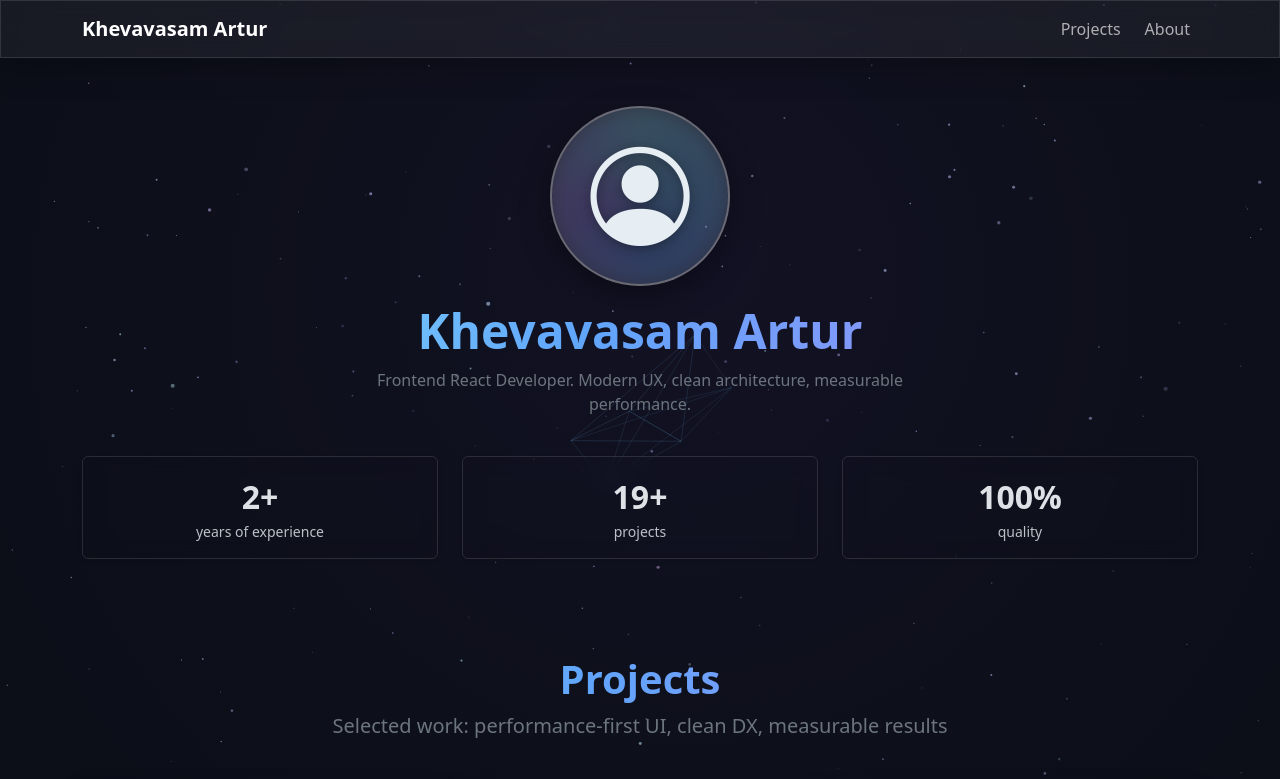
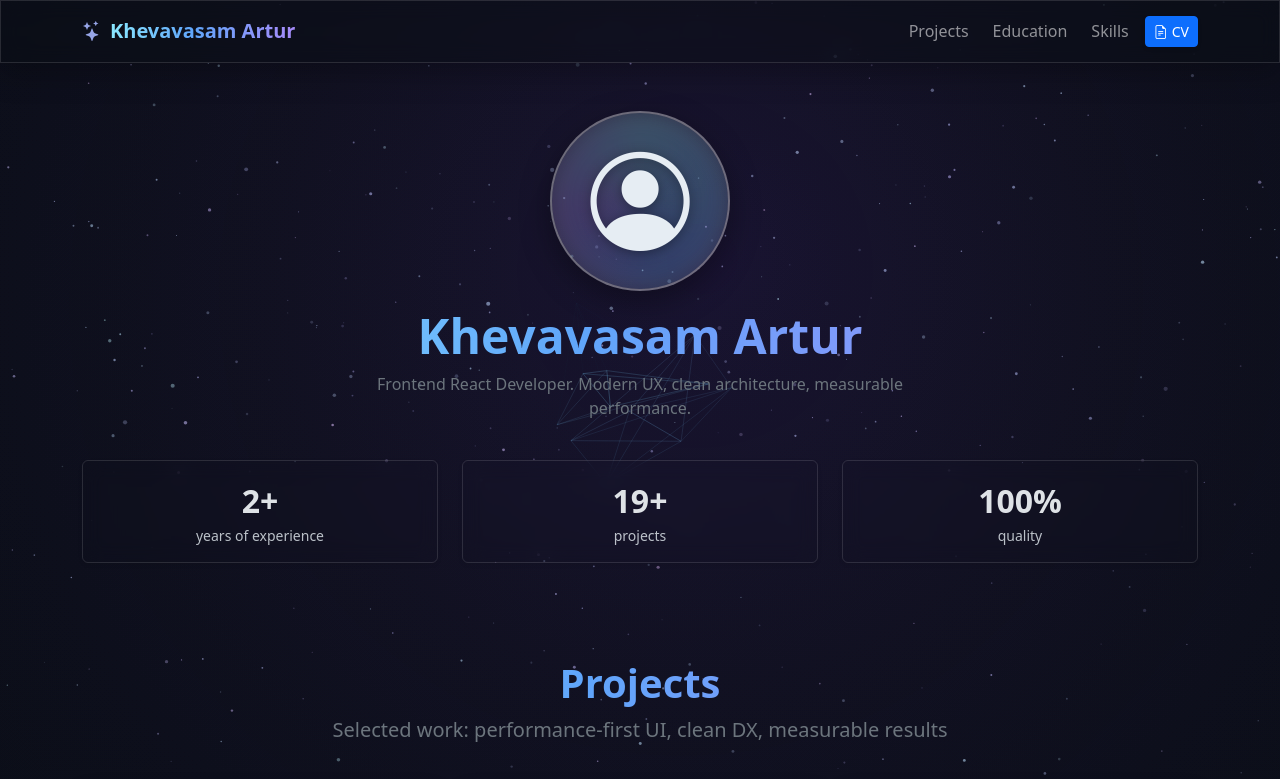
Before and after one commit to khevavasam/Portfolio, a Next.js app: page / in a window 1280 px wide. Shown: the top 779 px of the page. Built offline with nearby package versions, Linux system fonts and the light colour scheme.

Commit message:
feat(nav): redesign navbar (glass blur, gradient brand, hover underline, scroll shrink)

```diff
--- /dev/null
+++ b/src/app/components/NavBar.tsx
@@ -0,0 +1,63 @@
+// src/app/components/NavBar.tsx
+"use client";
+import { useEffect, useState } from "react";
+
+export default function NavBar() {
+    const [scrolled, setScrolled] = useState(false);
+
+    useEffect(() => {
+        const onScroll = () => setScrolled(window.scrollY > 10);
+        onScroll();
+        window.addEventListener("scroll", onScroll, { passive: true });
+        return () => window.removeEventListener("scroll", onScroll);
+    }, []);
+
+    return (
+        <nav
+            className={
+                "navbar navbar-expand-md sticky-top glass nav-glass border-bottom border-1 border-secondary-subtle" +
+                (scrolled ? " nav-scrolled" : "")
+            }
+            data-bs-theme="dark"
+        >
+            <div className="container">
+                <a className="navbar-brand d-flex align-items-center gap-2" href="#">
+                    <i className="bi bi-stars"></i>
+                    <span className="brand-gradient fw-semibold">Khevavasam Artur</span>
+                </a>
+
+                <button
+                    className="navbar-toggler"
+                    type="button"
+                    data-bs-toggle="collapse"
+                    data-bs-target="#mainNav"
+                    aria-controls="mainNav"
+                    aria-expanded="false"
+                    aria-label="Toggle navigation"
+                >
+                    <span className="navbar-toggler-icon" />
+                </button>
+
+                <div id="mainNav" className="collapse navbar-collapse">
+                    <ul className="navbar-nav ms-auto align-items-md-center gap-md-2">
+                        <li className="nav-item">
+                            <a className="nav-link nav-ux" href="#projects">Projects</a>
+                        </li>
+                        <li className="nav-item">
+                            <a className="nav-link nav-ux" href="#education">Education</a>
+                        </li>
+                        <li className="nav-item">
+                            <a className="nav-link nav-ux" href="#skills">Skills</a>
+                        </li>
+                        <li className="nav-item d-none d-md-block">
+                            <a className="btn btn-sm btn-primary shadow-sm" href="/cv.pdf" target="_blank" rel="noreferrer">
+                                <i className="bi bi-file-earmark-text me-1" />
+                                CV
+                            </a>
+                        </li>
+                    </ul>
+                </div>
+            </div>
+        </nav>
+    );
+}
--- a/src/app/globals.css
+++ b/src/app/globals.css
@@ -76,15 +76,75 @@ body {
   color: rgba(230, 237, 243, .8) !important;
 }
 
-/* navbar glass: сделать бургер видимым */
-.navbar.glass .navbar-toggler {
-  border-color: rgba(255, 255, 255, .25);
+/* ——— Навбар стеклянный + анимации ——— */
+.nav-glass {
+  backdrop-filter: blur(10px);
+  -webkit-backdrop-filter: blur(10px);
+  background: rgba(10, 14, 22, .45) !important;
+  /* слегка темнее для читабельности */
+  transition: background-color .2s ease, box-shadow .2s ease, padding .2s ease;
+  padding-block: .65rem;
 }
 
-.navbar.glass .navbar-toggler-icon {
-  filter: invert(1) opacity(.85);
+.nav-scrolled {
+  background: rgba(10, 14, 22, .70) !important;
+  box-shadow: 0 8px 24px rgba(0, 0, 0, .25);
+  padding-block: .45rem;
 }
 
+/* бренд с градиентом */
+.brand-gradient {
+  background: linear-gradient(90deg, #8be9ff 0%, #60a5fa 45%, #a78bfa 100%);
+  -webkit-background-clip: text;
+  background-clip: text;
+  color: transparent;
+}
+
+.navbar-brand i {
+  color: #a7b7ff;
+  opacity: .9;
+}
+
+/* ссылки с аккуратным подчеркиванием */
+.nav-ux {
+  position: relative;
+  padding: .4rem .5rem;
+}
+
+.nav-ux::after {
+  content: "";
+  position: absolute;
+  left: .5rem;
+  right: .5rem;
+  bottom: .15rem;
+  height: 2px;
+  border-radius: 2px;
+  background: linear-gradient(90deg, #8be9ff, #a78bfa);
+  transform: scaleX(0);
+  transform-origin: center;
+  transition: transform .18s ease;
+  opacity: .85;
+}
+
+.nav-ux:hover::after,
+.nav-ux:focus::after {
+  transform: scaleX(1);
+}
+
+/* кнопка CV чуть более выразительная */
+.navbar .btn.btn-primary {
+  box-shadow: 0 6px 18px rgba(96, 165, 250, .25);
+}
+
+/* мобильный раскрытый фон */
+@media (max-width: 767.98px) {
+  #mainNav {
+    background: rgba(10, 14, 22, .65);
+    border-radius: .75rem;
+    padding: .5rem;
+    margin-top: .5rem;
+  }
+}
 /* ===== PROJECT CARDS (media on top) ===== */
 
 /* сброс для кнопки-обёртки */
--- a/src/app/page.tsx
+++ b/src/app/page.tsx
@@ -4,6 +4,7 @@ import ProjectsGrid from "./components/ProjectsGrid";
 import Education from "./components/Education";
 import Skills from "./components/Skills";
 import { projects } from "@/data/projects";
+import NavBar from "./components/NavBar";
 
 
 export default function Page() {
@@ -22,29 +23,12 @@ export default function Page() {
       {/* инициализация Bootstrap JS (модалки/карусели/навигация) */}
       <BootstrapClient />
 
-      {/* NAV (стекло) */}
-      <nav className="navbar navbar-expand-md sticky-top border-bottom border-1 border-secondary-subtle glass">
-        <div className="container">
-          <a className="navbar-brand fw-semibold" href="#">Khevavasam Artur</a>
-          <button
-            className="navbar-toggler"
-            type="button"
-            data-bs-toggle="collapse"
-            data-bs-target="#nav"
-            aria-controls="nav"
-            aria-expanded="false"
-            aria-label="Toggle navigation"
-          >
-            <span className="navbar-toggler-icon" />
-          </button>
-          <div id="nav" className="collapse navbar-collapse">
-            <ul className="navbar-nav ms-auto align-items-md-center gap-md-2">
-              <li className="nav-item"><a className="nav-link" href="#projects">Projects</a></li>
-              <li className="nav-item"><a className="nav-link" href="#about">About</a></li>
-            </ul>
-          </div>
-        </div>
-      </nav>
+      <>
+        <Starfield />
+        <BootstrapClient />
+        <NavBar />
+        {/* дальше твой контент */}
+      </>
 
       {/* HERO */}
       <header className="container py-5 text-center">
```
